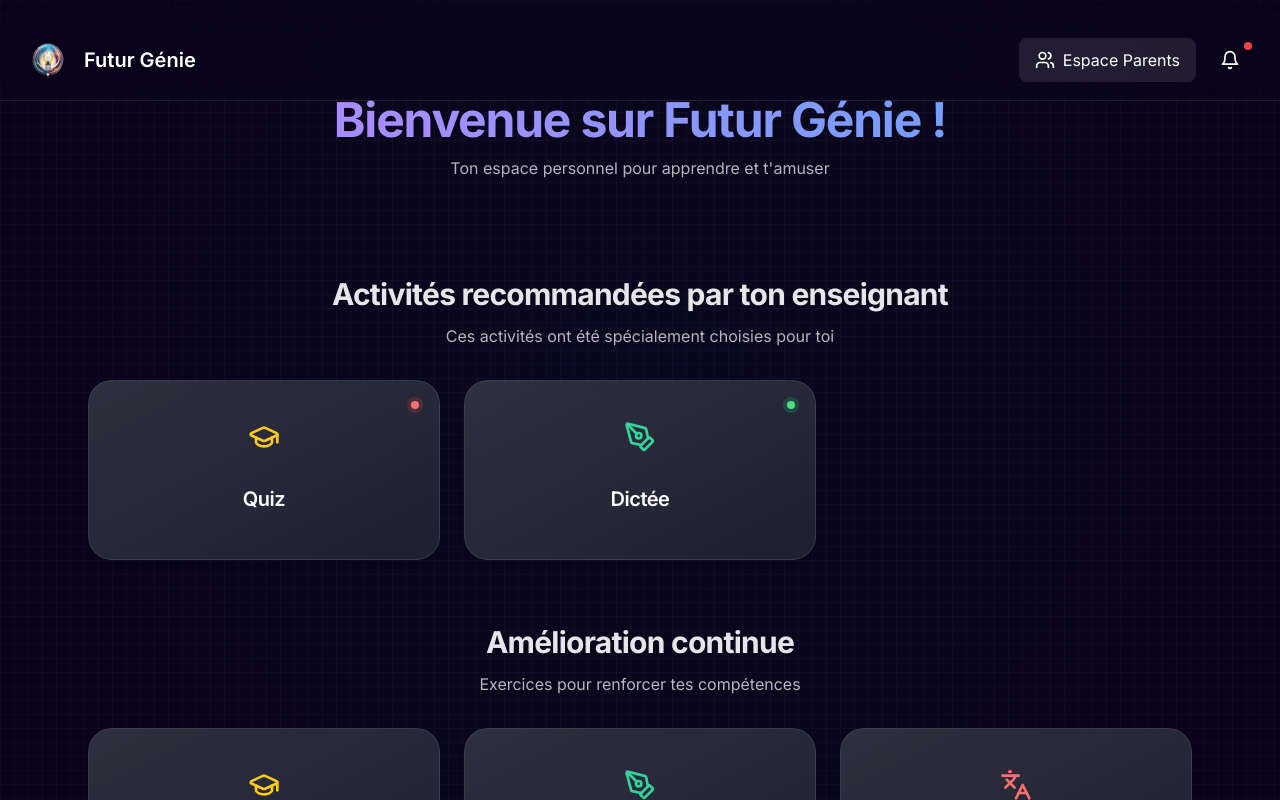
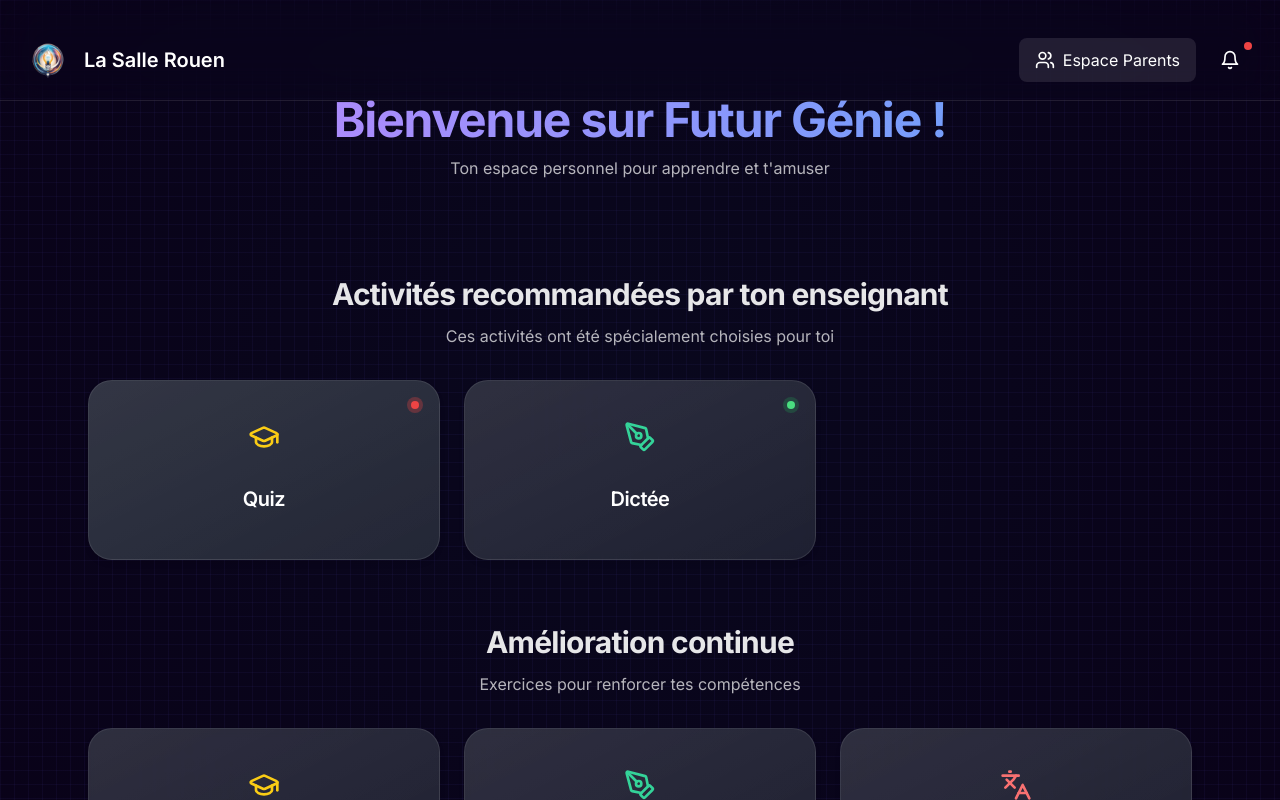
Before and after one commit to Rafikellou/petit-g-nie, a Next.js app: page / in a window 1280 px wide. Shown: the top 800 px of the page. Built offline with nearby package versions, Linux system fonts and the light colour scheme.

Commit message:
feat: update header and activity cards
- Replace 'Futur Génie' with 'La Salle Rouen' in header
- Increase contrast between completed and incomplete activities
- Make incomplete activities darker and their indicators more visible

```diff
--- a/src/app/layout.tsx
+++ b/src/app/layout.tsx
@@ -56,7 +56,7 @@ export default function RootLayout({ children }: RootLayoutProps) {
                         priority
                       />
                     </div>
-                    <span className="text-lg sm:text-xl font-semibold text-gradient">Futur Génie</span>
+                    <span className="text-lg sm:text-xl font-semibold text-gradient">La Salle Rouen</span>
                   </Link>
                   <div className="flex items-center gap-2 sm:gap-4">
                     <Link
--- a/src/components/home/ActivitySection.tsx
+++ b/src/components/home/ActivitySection.tsx
@@ -64,7 +64,13 @@ export function ActivitySection({ title, description, activities, isMainTitle }:
           <motion.div key={activity.href} variants={item}>
             <Link
               href={activity.href}
-              className="block glass-card hover:scale-[1.02] transition-all hover:shadow-lg relative overflow-hidden rounded-2xl bg-[#1a1f2e]/60 backdrop-blur-sm h-[180px]"
+              className={`block glass-card hover:scale-[1.02] transition-all hover:shadow-lg relative overflow-hidden rounded-2xl backdrop-blur-sm h-[180px] ${
+                activity.isCompleted !== undefined
+                  ? activity.isCompleted
+                    ? 'bg-[#1a1f2e]/60'
+                    : 'bg-[#1a1f2e]/90'
+                  : 'bg-[#1a1f2e]/60'
+              }`}
             >
               <div className="absolute inset-0 bg-gradient-to-br from-white/[0.02] to-transparent" />
 
@@ -80,12 +86,12 @@ export function ActivitySection({ title, description, activities, isMainTitle }:
                       <div className={`absolute top-4 right-4 rounded-full p-1 ${
                         activity.isCompleted
                           ? 'bg-green-500/20 text-green-400'
-                          : 'bg-red-500/20 text-red-400'
+                          : 'bg-red-500/30 text-red-500'
                       }`}>
                         <div className={`w-2 h-2 rounded-full ${
                           activity.isCompleted
                             ? 'bg-green-400'
-                            : 'bg-red-400'
+                            : 'bg-red-500'
                         }`} />
                       </div>
                     )}
```
